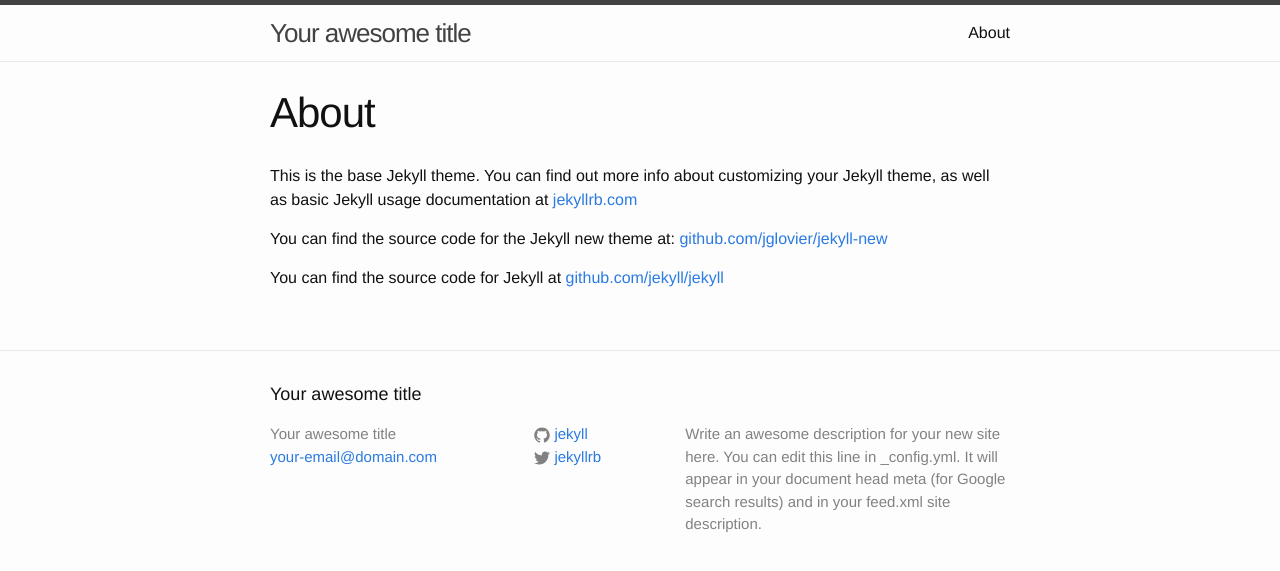
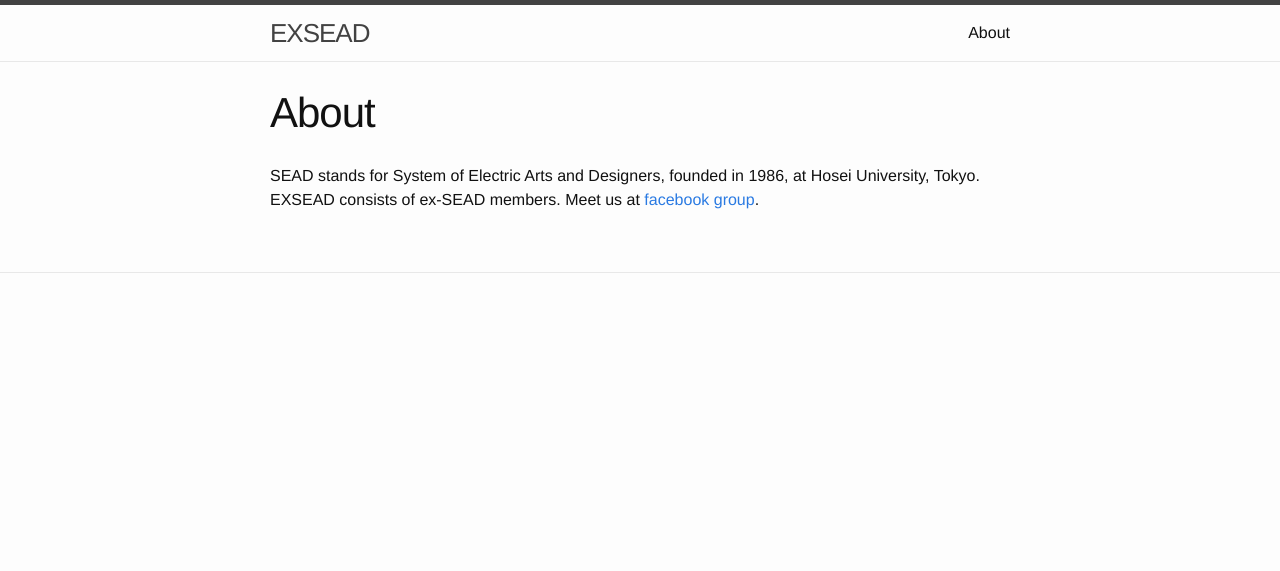
Before and after one commit to mrmt/exsead.com, a Jekyll site: the page built from htdocs/about.md, in a window 1280 px wide. Shown: the top 571 px of the page. Built offline with Jekyll 4.4.1, drawn with Linux system fonts in a browser that asks for light colours.

Commit message:
configured

```diff
--- a/htdocs/_config.yml
+++ b/htdocs/_config.yml
@@ -1,14 +1,3 @@
-# Site settings
-title: Your awesome title
-email: your-email@domain.com
-description: > # this means to ignore newlines until "baseurl:"
-  Write an awesome description for your new site here. You can edit this
-  line in _config.yml. It will appear in your document head meta (for
-  Google search results) and in your feed.xml site description.
-baseurl: "" # the subpath of your site, e.g. /blog/
-url: "http://yourdomain.com" # the base hostname & protocol for your site
-twitter_username: jekyllrb
-github_username:  jekyll
-
-# Build settings
-markdown: kramdown
+title: EXSEAD
+baseurl: ""
+url: "http://exsead.com"
--- a/htdocs/_includes/footer.html
+++ b/htdocs/_includes/footer.html
@@ -1,55 +1,2 @@
 <footer class="site-footer">
-
-  <div class="wrapper">
-
-    <h2 class="footer-heading">{{ site.title }}</h2>
-
-    <div class="footer-col-wrapper">
-      <div class="footer-col  footer-col-1">
-        <ul class="contact-list">
-          <li>{{ site.title }}</li>
-          <li><a href="mailto:{{ site.email }}">{{ site.email }}</a></li>
-        </ul>
-      </div>
-
-      <div class="footer-col  footer-col-2">
-        <ul class="social-media-list">
-          {% if site.github_username %}
-          <li>
-            <a href="https://github.com/{{ site.github_username }}">
-              <span class="icon  icon--github">
-                <svg viewBox="0 0 16 16">
-                  <path fill="#828282" d="M7.999,0.431c-4.285,0-7.76,3.474-7.76,7.761 c0,3.428,2.223,6.337,5.307,7.363c0.388,0.071,0.53-0.168,0.53-0.374c0-0.184-0.007-0.672-0.01-1.32 c-2.159,0.469-2.614-1.04-2.614-1.04c-0.353-0.896-0.862-1.135-0.862-1.135c-0.705-0.481,0.053-0.472,0.053-0.472 c0.779,0.055,1.189,0.8,1.189,0.8c0.692,1.186,1.816,0.843,2.258,0.645c0.071-0.502,0.271-0.843,0.493-1.037 C4.86,11.425,3.049,10.76,3.049,7.786c0-0.847,0.302-1.54,0.799-2.082C3.768,5.507,3.501,4.718,3.924,3.65 c0,0,0.652-0.209,2.134,0.796C6.677,4.273,7.34,4.187,8,4.184c0.659,0.003,1.323,0.089,1.943,0.261 c1.482-1.004,2.132-0.796,2.132-0.796c0.423,1.068,0.157,1.857,0.077,2.054c0.497,0.542,0.798,1.235,0.798,2.082 c0,2.981-1.814,3.637-3.543,3.829c0.279,0.24,0.527,0.713,0.527,1.437c0,1.037-0.01,1.874-0.01,2.129 c0,0.208,0.14,0.449,0.534,0.373c3.081-1.028,5.302-3.935,5.302-7.362C15.76,3.906,12.285,0.431,7.999,0.431z"/>
-                </svg>
-              </span>
-
-              <span class="username">{{ site.github_username }}</span>
-            </a>
-          </li>
-          {% endif %}
-
-          {% if site.twitter_username %}
-          <li>
-            <a href="https://twitter.com/{{ site.twitter_username }}">
-              <span class="icon  icon--twitter">
-                <svg viewBox="0 0 16 16">
-                  <path fill="#828282" d="M15.969,3.058c-0.586,0.26-1.217,0.436-1.878,0.515c0.675-0.405,1.194-1.045,1.438-1.809
-                  c-0.632,0.375-1.332,0.647-2.076,0.793c-0.596-0.636-1.446-1.033-2.387-1.033c-1.806,0-3.27,1.464-3.27,3.27 c0,0.256,0.029,0.506,0.085,0.745C5.163,5.404,2.753,4.102,1.14,2.124C0.859,2.607,0.698,3.168,0.698,3.767 c0,1.134,0.577,2.135,1.455,2.722C1.616,6.472,1.112,6.325,0.671,6.08c0,0.014,0,0.027,0,0.041c0,1.584,1.127,2.906,2.623,3.206 C3.02,9.402,2.731,9.442,2.433,9.442c-0.211,0-0.416-0.021-0.615-0.059c0.416,1.299,1.624,2.245,3.055,2.271 c-1.119,0.877-2.529,1.4-4.061,1.4c-0.264,0-0.524-0.015-0.78-0.046c1.447,0.928,3.166,1.469,5.013,1.469 c6.015,0,9.304-4.983,9.304-9.304c0-0.142-0.003-0.283-0.009-0.423C14.976,4.29,15.531,3.714,15.969,3.058z"/>
-                </svg>
-              </span>
-
-              <span class="username">{{ site.twitter_username }}</span>
-            </a>
-          </li>
-          {% endif %}
-        </ul>
-      </div>
-
-      <div class="footer-col  footer-col-3">
-        <p class="text">{{ site.description }}</p>
-      </div>
-    </div>
-
-  </div>
-
 </footer>
--- a/htdocs/about.md
+++ b/htdocs/about.md
@@ -3,9 +3,7 @@
 title: About
 permalink: /about/
 ---
-
-This is the base Jekyll theme. You can find out more info about customizing your Jekyll theme, as well as basic Jekyll usage documentation at [jekyllrb.com](http://jekyllrb.com/)
-
-You can find the source code for the Jekyll new theme at: [github.com/jglovier/jekyll-new](https://github.com/jglovier/jekyll-new)
-
-You can find the source code for Jekyll at [github.com/jekyll/jekyll](https://github.com/jekyll/jekyll)
+SEAD stands for System of Electric Arts and Designers,
+founded in 1986, at Hosei University, Tokyo.
+EXSEAD consists of ex-SEAD members.
+Meet us at [facebook group](https://www.facebook.com/groups/487694724621361/).
--- a/htdocs/index.html
+++ b/htdocs/index.html
@@ -17,7 +17,4 @@
       </li>
     {% endfor %}
   </ul>
-
-  <p class="rss-subscribe">subscribe <a href="{{ "/feed.xml" | prepend: site.baseurl }}">via RSS</a></p>
-
 </div>
```
Also changed, not shown: htdocs/_posts/2015-02-14-welcome-to-jekyll.markdown (deleted, +0 -25 lines).
